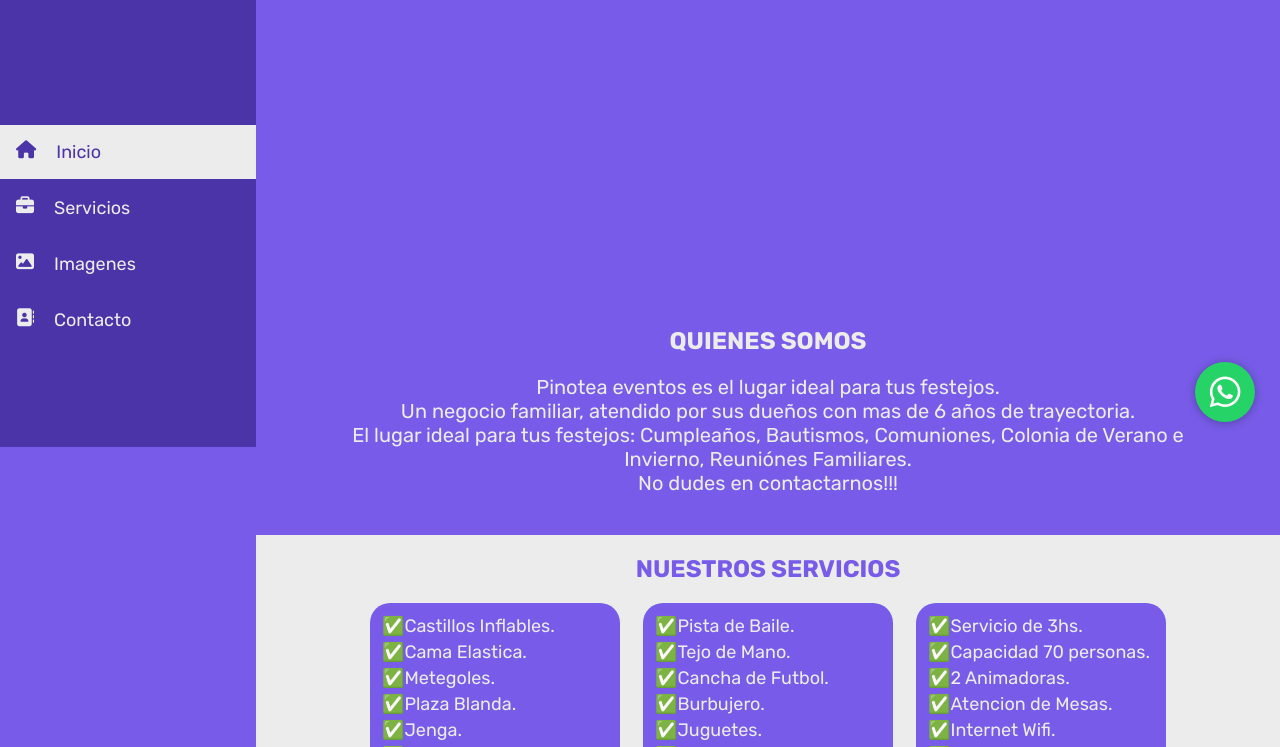
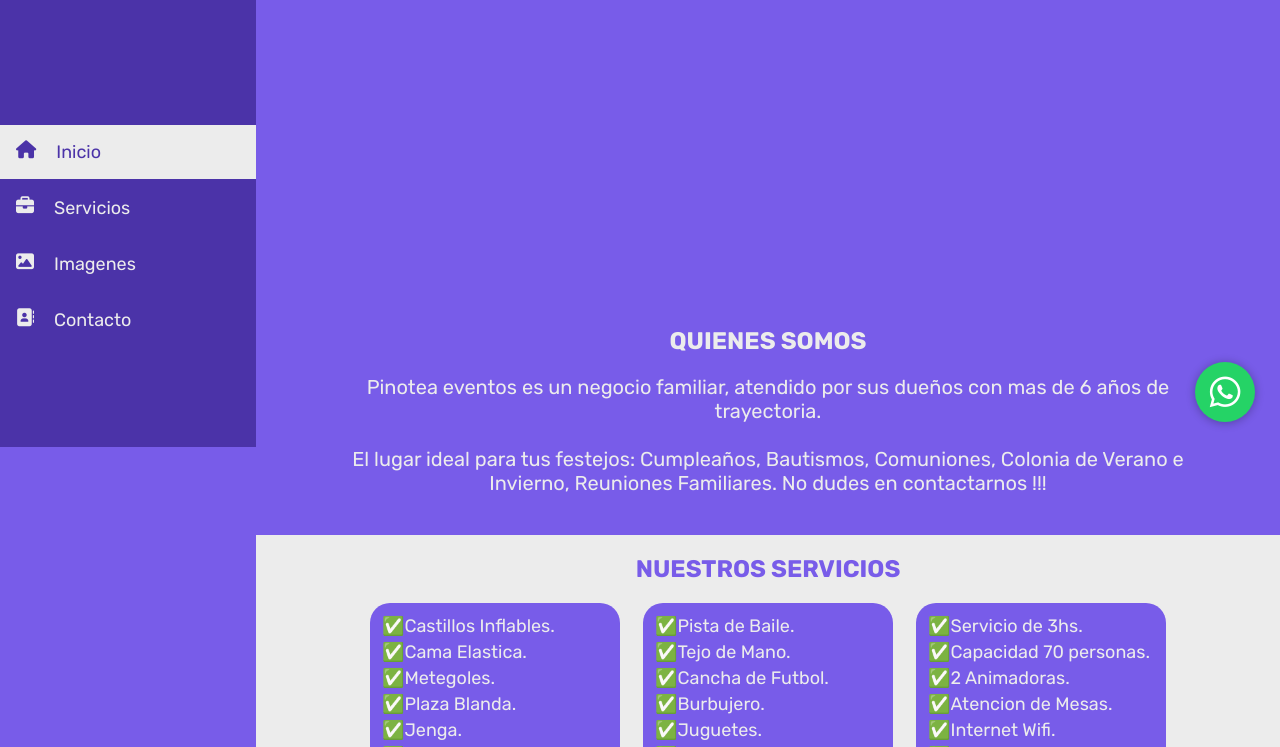
Before and after one commit to Mauri2392/Pinotea, a plain HTML site: page index.html in a window 1280 px wide. Shown: the part 353-1100 px from the top of the page. Drawn offline with nearby package versions, Linux system fonts and the light colour scheme.

Commit message:
index changes

```diff
--- a/index.html
+++ b/index.html
@@ -92,10 +92,9 @@
         <section class="nosotros-index">
           <div class="nosotros-container">
             <h2>QUIENES SOMOS</h2>
-            <p>Pinotea eventos es el lugar ideal para tus festejos. <br>
-              Un negocio familiar, atendido por sus dueños con mas de 6 años de trayectoria. <br>
+            <p>Pinotea eventos es un negocio familiar, atendido por sus dueños con mas de 6 años de trayectoria. <br>  <br>
               El lugar ideal para tus festejos: Cumpleaños, Bautismos, Comuniones,
-              Colonia de Verano e Invierno, Reuniónes Familiares. <br> No dudes en contactarnos!!!
+              Colonia de Verano e Invierno, Reuniones Familiares. No dudes en contactarnos !!!
             </p>
       <!--  <p>Ofrecemos diversión garantizada durante 3hs, encargándonos de la mejor animacion.
               Trabajamos con juegos de Salón e inflables!
```
